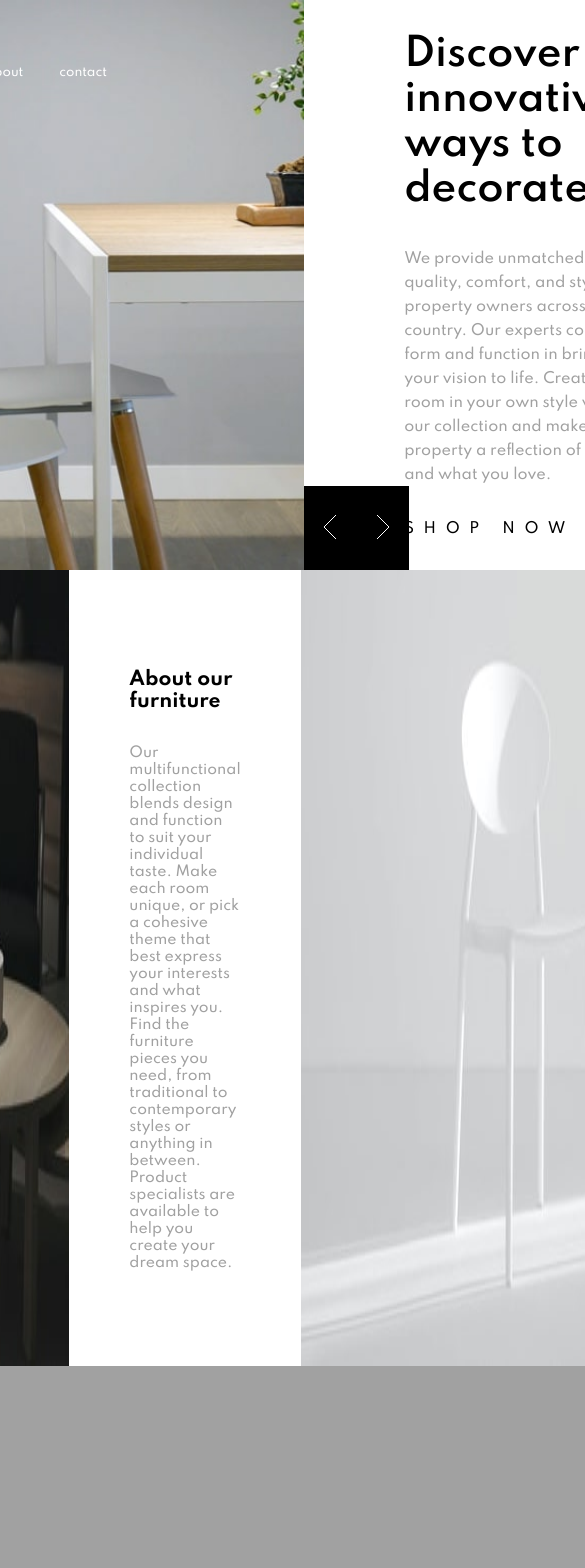
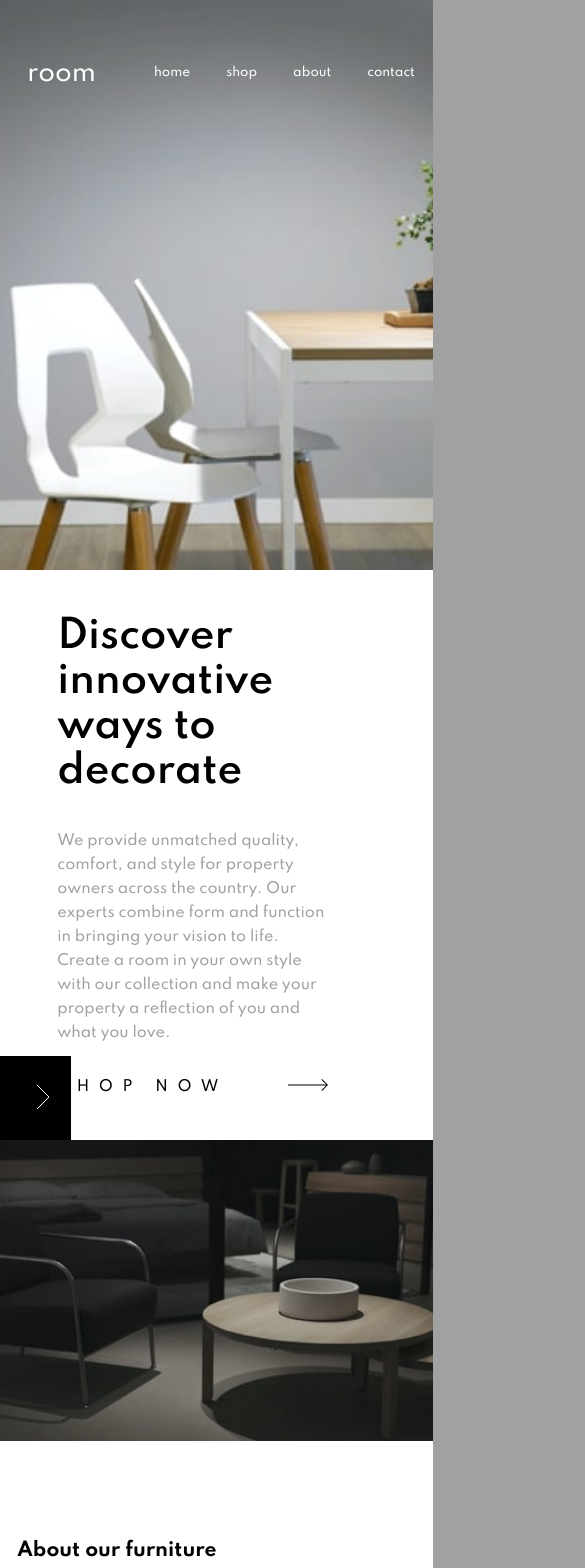
Before and after one commit to jundymek/room-homepage-frontendmentor, a React (Create React App) app: page / in a window 390 px wide. Shown: the top 1568 px of the page, 585 px wide, since content can reach past the window. Before the commit the page ends 1366 px from the top, so only its background shows below. Built offline with nearby package versions, Linux system fonts and the light colour scheme.

Commit message:
refactor: Arrows external component

```diff
--- a/src/App.scss
+++ b/src/App.scss
@@ -16,4 +16,7 @@
 
 .top-wrapper {
   display: flex;
+  @media (max-width: 1000px) {
+    flex-direction: column;
+  }
 }
--- a/src/components/about/About.module.scss
+++ b/src/components/about/About.module.scss
@@ -1,5 +1,8 @@
 .wrapper {
   display: flex;
+  @media (max-width: 1000px) {
+    flex-direction: column;
+  }
 }
 
 .about {
--- /dev/null
+++ b/src/components/arrows/Arrows.module.scss
@@ -0,0 +1,19 @@
+.arrows {
+  position: absolute;
+  left: 0;
+  bottom: 0;
+  width: 24%;
+  height: 84px;
+  background: black;
+  display: flex;
+  justify-content: space-between;
+}
+
+.button {
+  margin: 0;
+  padding: 0;
+  background: none;
+  border: 0;
+  width: 50%;
+  cursor: pointer;
+}
--- /dev/null
+++ b/src/components/arrows/Arrows.tsx
@@ -0,0 +1,19 @@
+import React from "react";
+import styles from "./Arrows.module.scss";
+import arrowLeft from "../../images/icon-angle-left.svg";
+import arrowRight from "../../images/icon-angle-right.svg";
+
+const Arrows = () => {
+  return (
+    <div className={styles.arrows}>
+      <button className={styles.button}>
+        <img src={arrowLeft} alt="" />
+      </button>
+      <button className={styles.button}>
+        <img src={arrowRight} alt="" />
+      </button>
+    </div>
+  );
+};
+
+export default Arrows;
--- a/src/components/discover/Discover.module.scss
+++ b/src/components/discover/Discover.module.scss
@@ -7,6 +7,9 @@
   padding: 100px;
   box-sizing: border-box;
   position: relative;
+  @media (max-width: 1000px) {
+    width: 100%;
+  }
 }
 
 .title {
@@ -38,23 +41,3 @@
     right: -100px;
   }
 }
-
-.arrows {
-  position: absolute;
-  left: 0;
-  bottom: 0;
-  width: 24%;
-  height: 84px;
-  background: black;
-  display: flex;
-  justify-content: space-between;
-}
-
-.button {
-  margin: 0;
-  padding: 0;
-  background: none;
-  border: 0;
-  width: 50%;
-  cursor: pointer;
-}
--- a/src/components/discover/Discover.tsx
+++ b/src/components/discover/Discover.tsx
@@ -1,7 +1,6 @@
 import React from "react";
 import styles from "./Discover.module.scss";
-import arrowLeft from "../../images/icon-angle-left.svg";
-import arrowRight from "../../images/icon-angle-right.svg";
+import Arrows from "../arrows/Arrows";
 
 const Discover = () => {
   return (
@@ -15,14 +14,7 @@ const Discover = () => {
       <a href="/#" className={styles.link}>
         Shop now
       </a>
-      <div className={styles.arrows}>
-        <button className={styles.button}>
-          <img src={arrowLeft} alt="" />
-        </button>
-        <button className={styles.button}>
-          <img src={arrowRight} alt="" />
-        </button>
-      </div>
+      <Arrows />
     </div>
   );
 };
--- a/src/components/slider/Slider.module.scss
+++ b/src/components/slider/Slider.module.scss
@@ -4,6 +4,11 @@
   width: 60%;
   height: 570px;
   color: hsl(0, 0%, 100%);
+  @media (max-width: 1000px) {
+    width: 100%;
+    background: url("../../images/mobile-image-hero-1.jpg");
+    background-size: cover;
+  }
 }
 
 .navWrapper {
```
